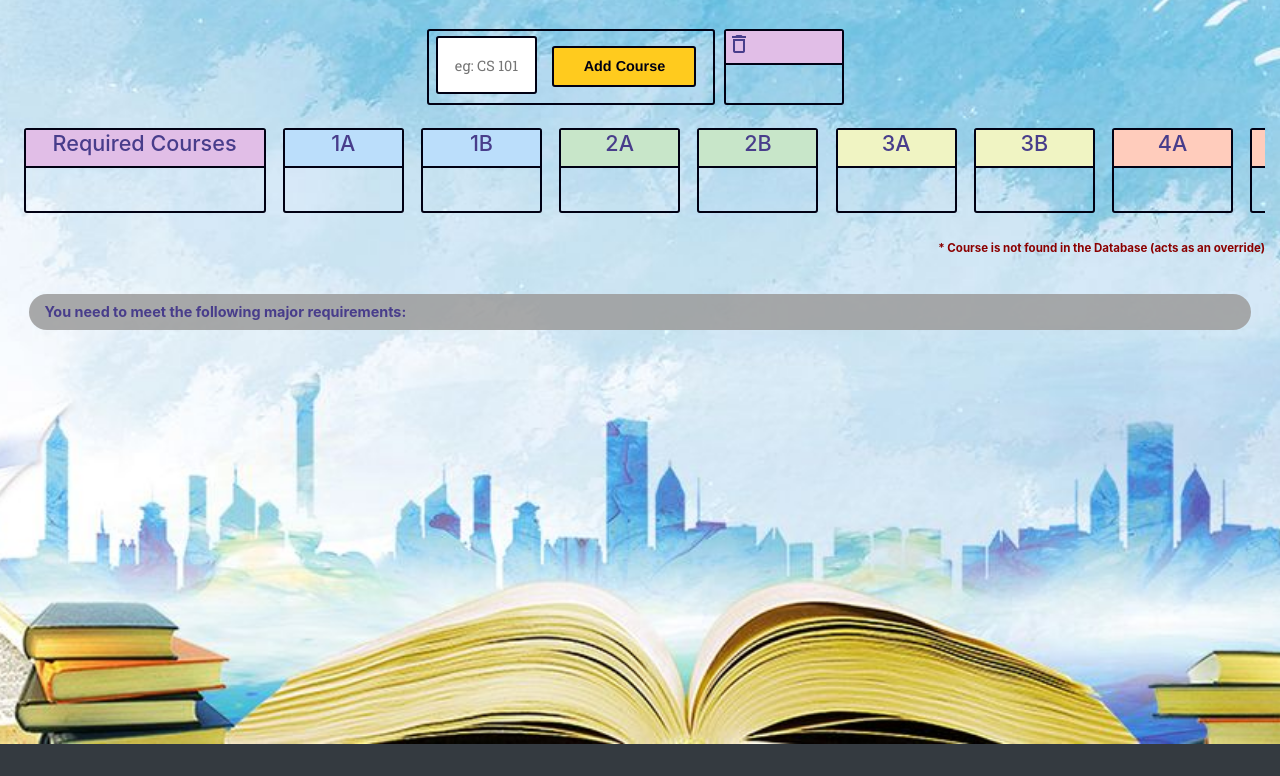
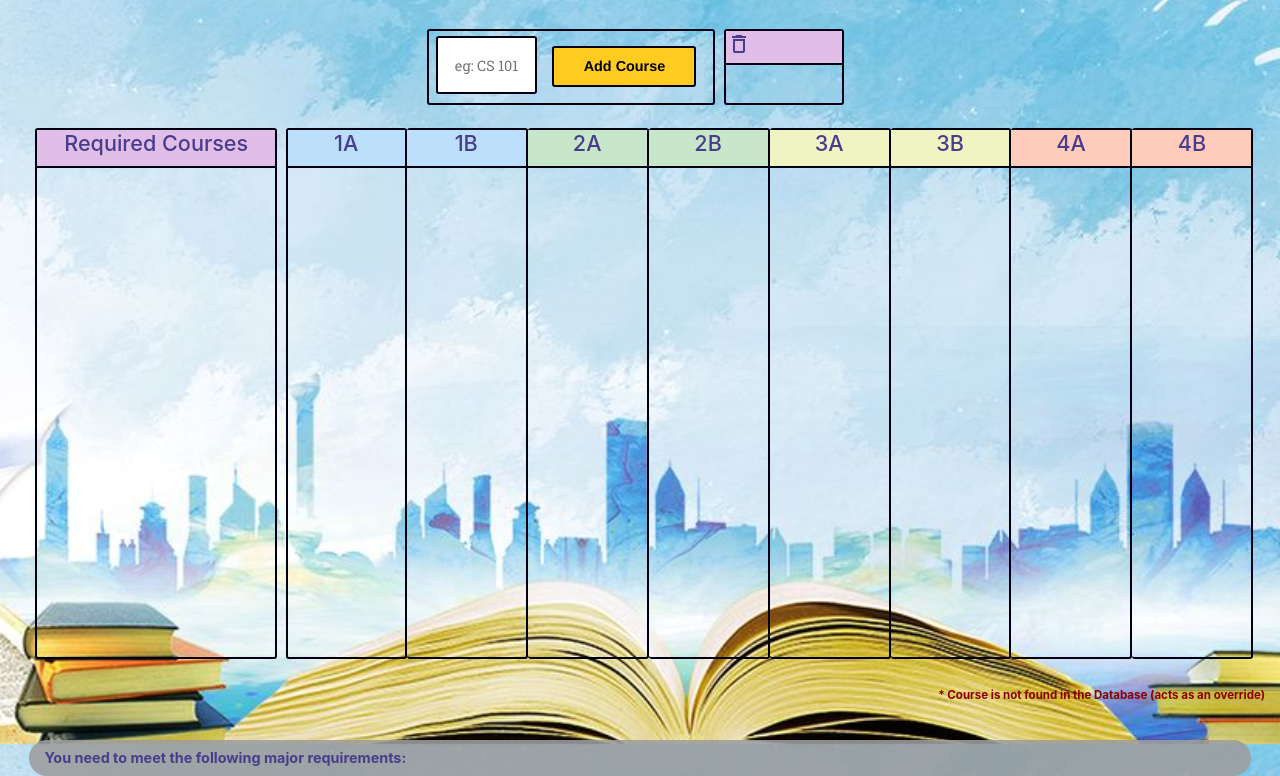
Before and after one commit to UW-Path/DataParsing, a Django app: template UWPathWebsite/templates/table.html in a window 1280 px wide. Shown: the part 56-832 px from the top of the page. Before the commit the page ends 800 px from the top, so only its background shows below. Run offline with Django 3.2, Linux system fonts and the light colour scheme; the template is opened without the code that fills it, so the values that code supplies are empty; some libraries are stand-ins or nearby versions.

Commit message:
restyling table

```diff
--- a/UWPathWebsite/UWPath/static/css/table.css
+++ b/UWPathWebsite/UWPath/static/css/table.css
@@ -60,11 +60,29 @@ footer {
   margin: 1.6rem auto;
 }
 
+.column-table{
+  width: 8.4rem;
+  border: #000013 0.2rem solid;
+  border-radius: 0.2rem;
+}
+
 .column {
   width: 8.4rem;
   margin: 0 0.6rem;
   border: #000013 0.2rem solid;
   border-radius: 0.2rem;
+}
+
+.column-term {
+  width: 8.4rem;
+  border-right: #000013 0.2rem solid;
+  border-top: #000013 0.2rem solid;
+  border-bottom: #000013 0.2rem solid;
+  border-radius: 0.2rem;
+}
+
+.column-term-first{
+  border-left: #000013 0.2rem solid;
 }
 
 .column-header {
@@ -127,7 +145,7 @@ footer {
 }
 
 .task-list {
-  min-height: 3rem;
+  min-height: 34rem;
   max-height: 34em;
   overflow-y: auto;
 }
--- a/UWPathWebsite/templates/table.html
+++ b/UWPathWebsite/templates/table.html
@@ -67,56 +67,56 @@
                 </ul>
             </li>
 
-            <li class="column oneA-column">
+            <li class="column-term column-term-first oneA-column">
                 <div class="column-header">
                     <h4>1A</h4>
                 </div>
                 <ul class="task-list" id="1A">
                 </ul>
             </li>
-            <li class="column oneB-column">
+            <li class="column-term oneB-column">
                 <div class="column-header">
                     <h4>1B</h4>
                 </div>
                 <ul class="task-list" id="1B">
                 </ul>
             </li>
-            <li class="column twoA-column">
+            <li class="column-term twoA-column">
                 <div class="column-header">
                     <h4>2A</h4>
                 </div>
                 <ul class="task-list" id="2A">
                 </ul>
             </li>
-            <li class="column twoB-column">
+            <li class="column-term twoB-column">
                 <div class="column-header">
                     <h4>2B</h4>
                 </div>
                 <ul class="task-list" id="2B">
                 </ul>
             </li>
-            <li class="column threeA-column">
+            <li class="column-term threeA-column">
                 <div class="column-header">
                     <h4>3A</h4>
                 </div>
                 <ul class="task-list" id="3A">
                 </ul>
             </li>
-            <li class="column threeB-column">
+            <li class="column-term threeB-column">
                 <div class="column-header">
                     <h4>3B</h4>
                 </div>
                 <ul class="task-list" id="3B">
                 </ul>
             </li>
-            <li class="column fourA-column">
+            <li class="column-term fourA-column">
                 <div class="column-header">
                     <h4>4A</h4>
                 </div>
                 <ul class="task-list" id="4A">
                 </ul>
             </li>
-            <li class="column fourB-column">
+            <li class="column-term fourB-column">
                 <div class="column-header">
                     <h4>4B</h4>
                 </div>
```
